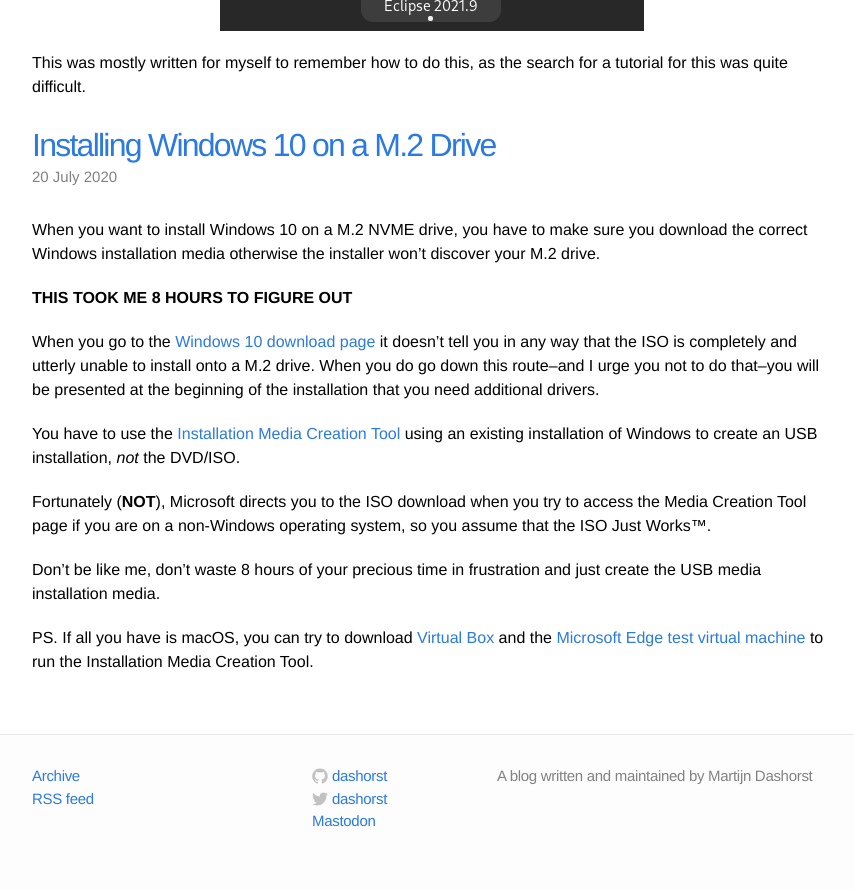
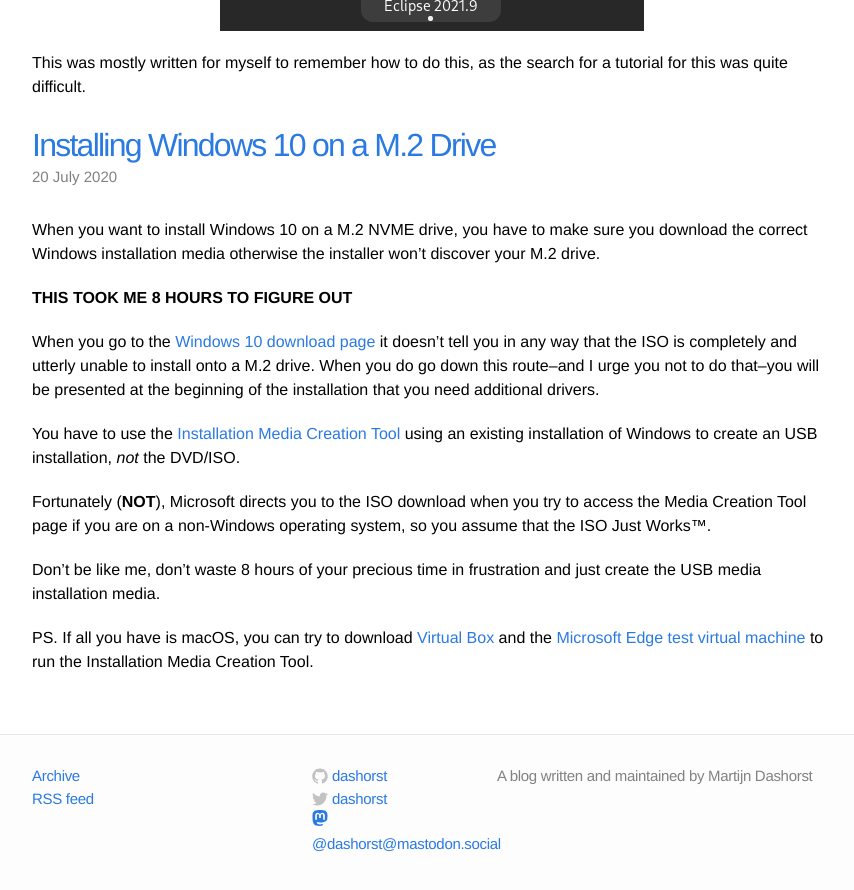
Before and after one commit to dashorst/martijndashorst.com, a Jekyll site: the page built from index.html, in a window 1280 px wide and 900 px high, scrolled down 18984 px. Shown: the top 890 px of the window, without its empty margins (208-1062 px from the left). Built offline with Jekyll 4.4.1, drawn with Linux system fonts in a browser that asks for light colours.

Commit message:
Add mastodon logo

```diff
--- a/_includes/footer.html
+++ b/_includes/footer.html
@@ -46,7 +46,14 @@
           </a>
         </li>
 	<li>
-          <a rel="me" href="https://mastodon.social/@dashorst">Mastodon</a>
+		<a rel="me" href="https://mastodon.social/@dashorst">
+			<span class="icon mastodon">
+				<svg xmlns="http://www.w3.org/2000/svg" width="16" height="16" fill="currentColor" class="bi bi-mastodon" viewBox="0 0 16 16">
+            				<path d="M11.19 12.195c2.016-.24 3.77-1.475 3.99-2.603.348-1.778.32-4.339.32-4.339 0-3.47-2.286-4.488-2.286-4.488C12.062.238 10.083.017 8.027 0h-.05C5.92.017 3.942.238 2.79.765c0 0-2.285 1.017-2.285 4.488l-.002.662c-.004.64-.007 1.35.011 2.091.083 3.394.626 6.74 3.78 7.57 1.454.383 2.703.463 3.709.408 1.823-.1 2.847-.647 2.847-.647l-.06-1.317s-1.303.41-2.767.36c-1.45-.05-2.98-.156-3.215-1.928a4 4 0 0 1-.033-.496s1.424.346 3.228.428c1.103.05 2.137-.064 3.188-.189zm1.613-2.47H11.13v-4.08c0-.859-.364-1.295-1.091-1.295-.804 0-1.207.517-1.207 1.541v2.233H7.168V5.89c0-1.024-.403-1.541-1.207-1.541-.727 0-1.091.436-1.091 1.296v4.079H3.197V5.522q0-1.288.66-2.046c.456-.505 1.052-.764 1.793-.764.856 0 1.504.328 1.933.983L8 4.39l.417-.695c.429-.655 1.077-.983 1.934-.983.74 0 1.336.259 1.791.764q.662.757.661 2.046z"/>
+	    			</svg>
+			</span>
+          		<span class="username">@dashorst@mastodon.social</span>
+		</a>
 	</li>
       </ul>
     </div>
```
